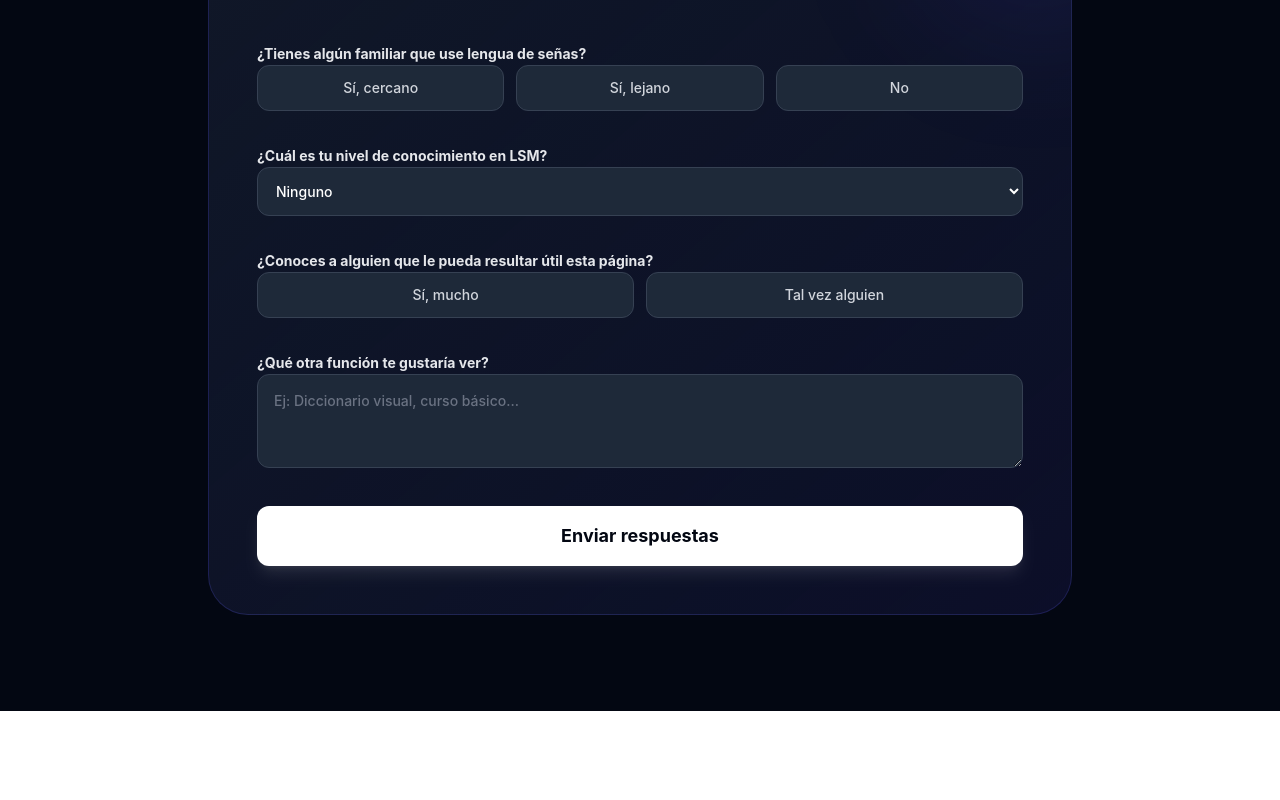
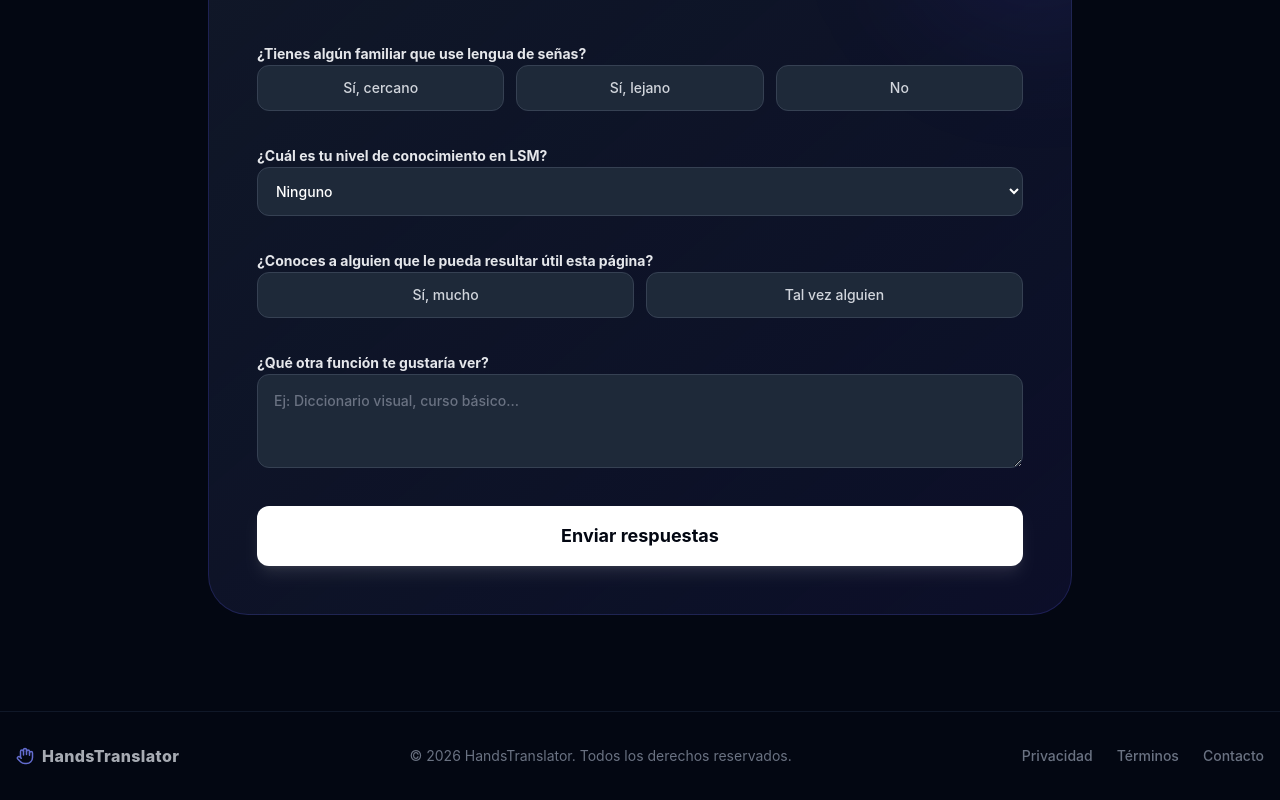
Before and after one commit to MrGrayMind/handstranslator, a React (Vite) app: page / in a window 1280 px wide. Shown: the part 1583-2383 px from the top of the page. Before the commit the page ends 2294 px from the top, so only its background shows below. Built offline with nearby package versions, Linux system fonts and the light colour scheme.

Commit message:
add footer

```diff
--- a/src/App.tsx
+++ b/src/App.tsx
@@ -863,8 +863,8 @@ export default function App() {
                 onClick={() => speak(inputText)}
                 disabled={!inputText.trim()}
                 className={`px-5 py-4 rounded-xl font-bold transition-colors cursor-pointer disabled:opacity-50 ${theme === 'dark'
-                    ? 'bg-purple-600 hover:bg-purple-700 text-white'
-                    : 'bg-purple-600 hover:bg-purple-700 text-white'
+                  ? 'bg-purple-600 hover:bg-purple-700 text-white'
+                  : 'bg-purple-600 hover:bg-purple-700 text-white'
                   }`}
                 title="Reproducir texto"
               >
@@ -938,12 +938,39 @@ export default function App() {
 
       </main>
 
-      {/* ✅ AQUÍ ACOPLAS EL NUEVO ARCHIVO EXTRAÍDO */}
+      {/* AQUÍ ACOPLAS EL NUEVO ARCHIVO EXTRAÍDO */}
       <LsmSection
         theme={theme}
         user={user}
         onAuthRequired={() => setAuthModalOpen(true)}
       />
+
+      {/* ═══════════ FOOTER ═══════════ */}
+      <footer className={`border-t py-8 mt-auto transition-colors ${theme === 'dark' ? 'bg-gray-950 border-gray-900 text-gray-500' : 'bg-gray-50 border-gray-200 text-gray-500'}`}>
+        <div className="max-w-7xl mx-auto px-4 flex flex-col md:flex-row items-center justify-between gap-4">
+
+          {/* Logo y Nombre */}
+          <div className="flex items-center gap-2 opacity-80">
+            <Hand size={18} className={theme === 'dark' ? 'text-indigo-400' : 'text-indigo-600'} />
+            <span className={`font-extrabold tracking-wide ${theme === 'dark' ? 'text-gray-300' : 'text-gray-700'}`}>
+              HandsTranslator
+            </span>
+          </div>
+
+          {/* Copyright (Año dinámico) */}
+          <p className="text-sm text-center">
+            &copy; {new Date().getFullYear()} HandsTranslator. Todos los derechos reservados.
+          </p>
+
+          {/* Enlaces Legales o Sociales */}
+          <div className="flex items-center gap-6 text-sm font-medium">
+            <a href="#" className={`transition-colors ${theme === 'dark' ? 'hover:text-indigo-400' : 'hover:text-indigo-600'}`}>Privacidad</a>
+            <a href="#" className={`transition-colors ${theme === 'dark' ? 'hover:text-indigo-400' : 'hover:text-indigo-600'}`}>Términos</a>
+            <a href="#" className={`transition-colors ${theme === 'dark' ? 'hover:text-indigo-400' : 'hover:text-indigo-600'}`}>Contacto</a>
+          </div>
+
+        </div>
+      </footer>
 
       {/* ═══════════ HISTORIAL SIDEBAR (Overlay) ═══════════ */}
       {showHistory && (
```
